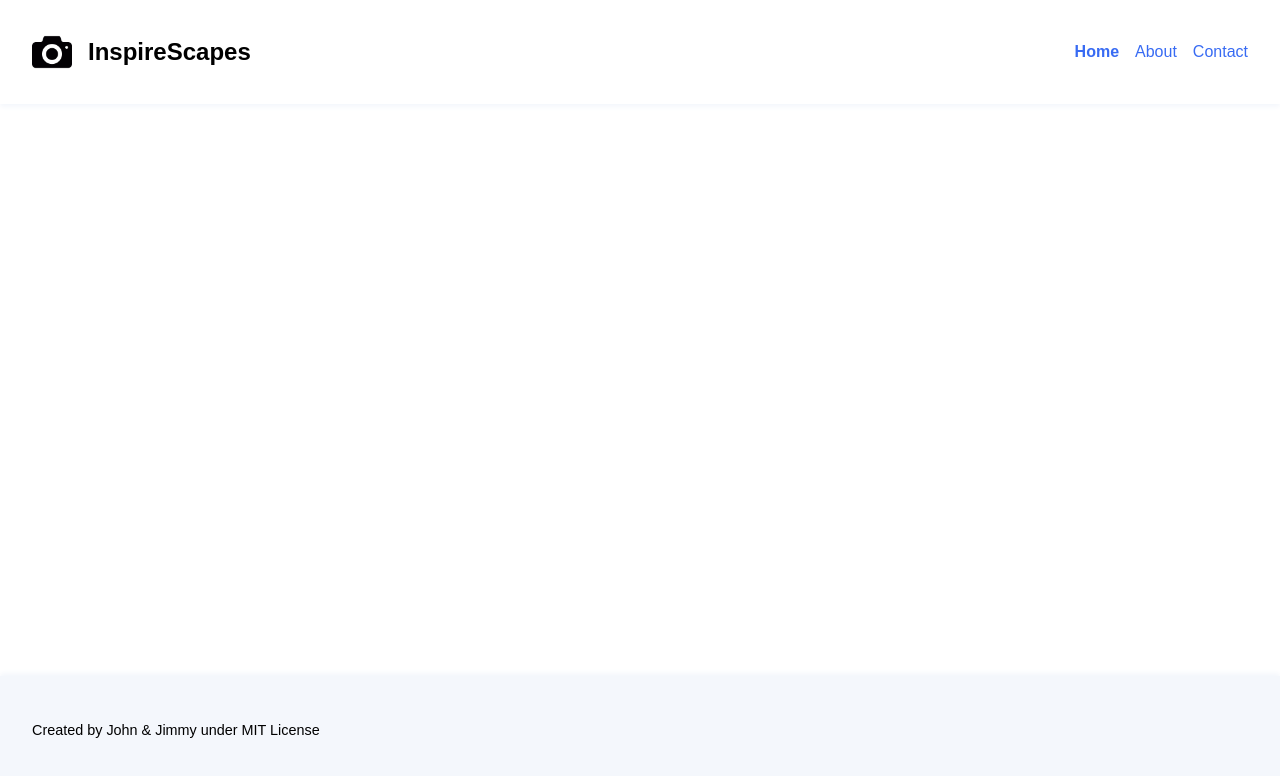
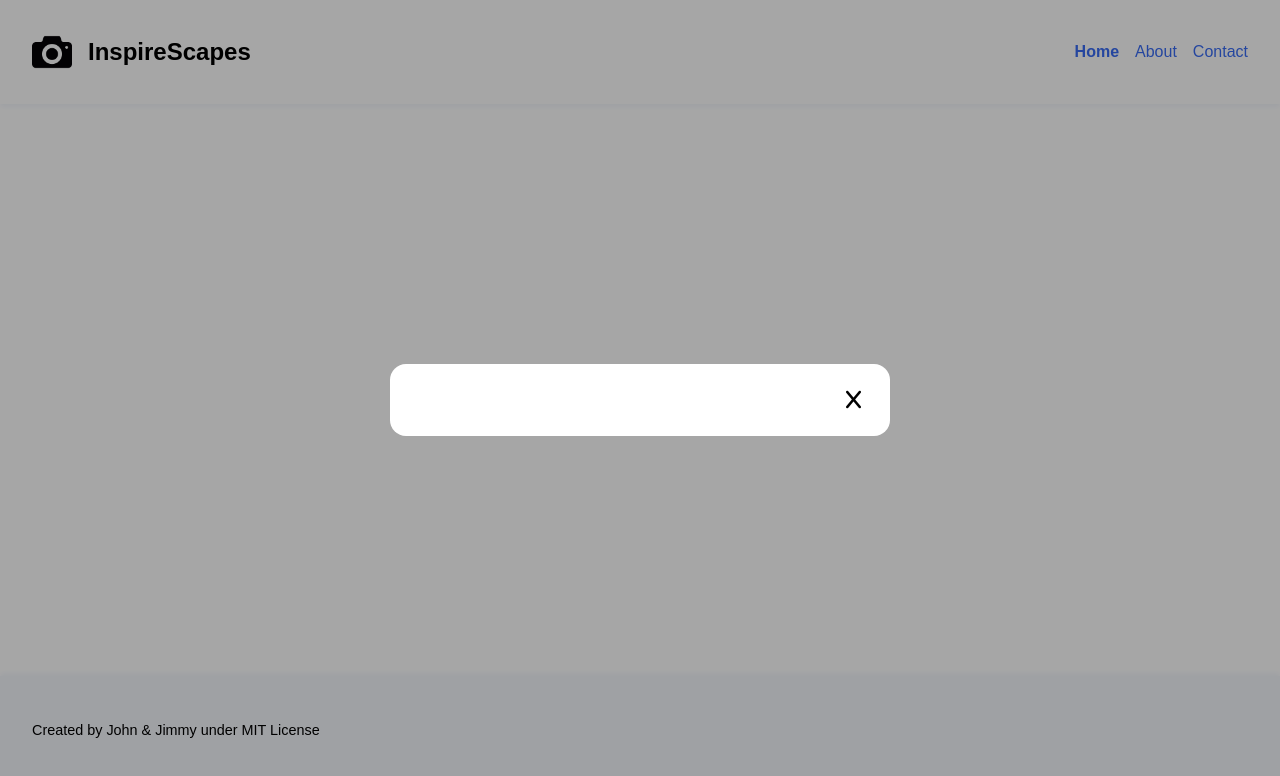
Before and after one commit to Rysth/ES6-Capstone-Unsplash, a website built with webpack: page src/index.html in a window 1280 px wide. Built offline with nearby package versions, Linux system fonts and the light colour scheme; no server answers; a web font is replaced by a local one.

Commit message:
Finished comments.css styles.

```diff
--- a/src/css/comments.css
+++ b/src/css/comments.css
@@ -1,10 +1,10 @@
 .modal {
   border-radius: 1rem;
-  box-shadow: 0 0 5px 5px var(--CL-primary-blue-gray);
+  background-color: var(--CL-neutral-white);
+  width: 95%;
   max-width: 500px;
-  margin: auto 1em;
+  margin: auto;
   padding: 1em;
-  display: none;
 }
 
 .modal-header {
@@ -37,6 +37,7 @@
   object-fit: cover;
   border-radius: 0.5rem;
   box-shadow: 0 5px 5px 2px var(--CL-primary-blue-gray);
+  cursor: pointer;
 }
 
 .modal-title {
@@ -69,6 +70,20 @@
   transform: translateX(1rem);
 }
 
+.modal-background {
+  position: fixed;
+  left: 0;
+  right: 0;
+  bottom: 0;
+  top: 0;
+  display: grid;
+  place-items: center;
+}
+
+.modal-background.active {
+  background-color: rgb(0, 0, 0, 0.35);
+}
+
 @media (min-width: 768px) {
   .modal {
     margin: auto;
--- a/src/index.html
+++ b/src/index.html
@@ -44,12 +44,14 @@
       </div>
     </header>
     <main>
+      <div class="modal-background active">
         <div class="modal" id="modal">
           <div class="modal-header">
             <button class="modal-close"><i class="fa-solid fa-x"></i></button>
           </div>
           <div class="modal-content">
             <div class="modal-information" id="modal-information"></div>
+          </div>
         </div>
       </div>
     </main>
--- a/src/modules/comments.js
+++ b/src/modules/comments.js
@@ -2,6 +2,7 @@ import { getImageByID } from './unsplash';
 
 window.addEventListener('load', async () => {
   const modalElement = document.querySelector('#modal');
+  const mainElement = document.querySelector('#main');
   const modalInformation = document.querySelector('#modal-information');
   const imageData = await getImageByID(4);
 
@@ -22,9 +23,9 @@ window.addEventListener('load', async () => {
           </li>
           <li class="modal-item"><span class="fw-bold">Author:</span> ${imageData.author}</li>
           <li class="modal-item active">
-            <a href="${imageData.url}" id="page">
+            <a href="${imageData.download_url}" id="page" target="_blank">
               <span class="fw-bold">Page:</span>
-              Credits
+              Download
             </a>
           </li>
         </ul>
```
Lines whose indentation alone changed are shown as unchanged.
